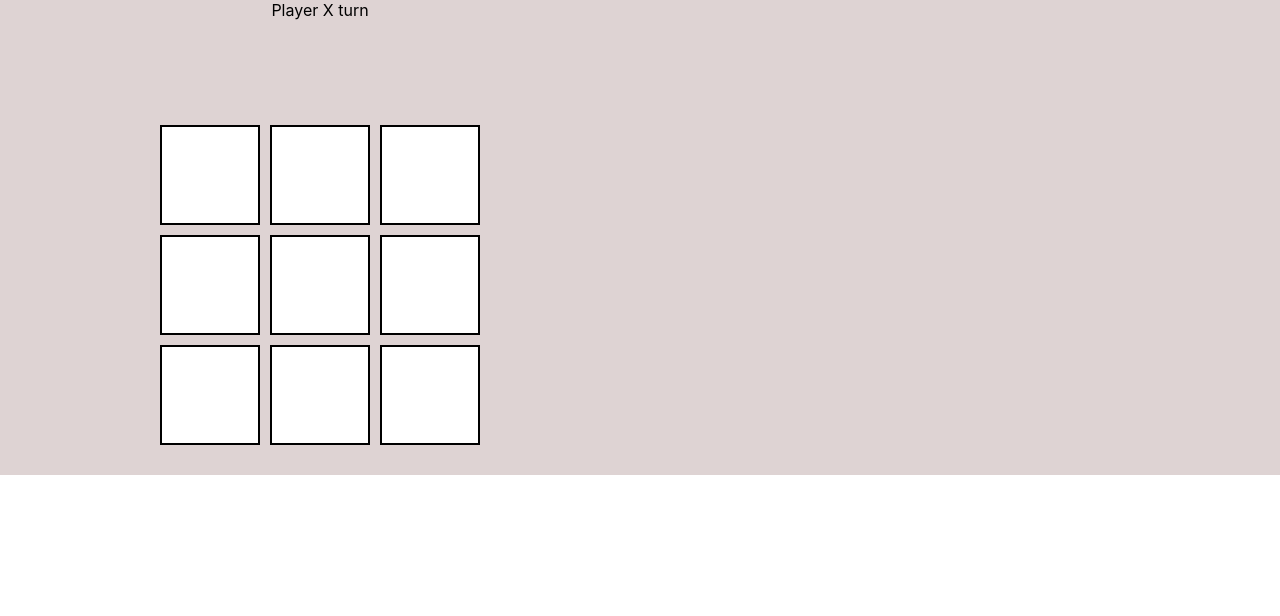
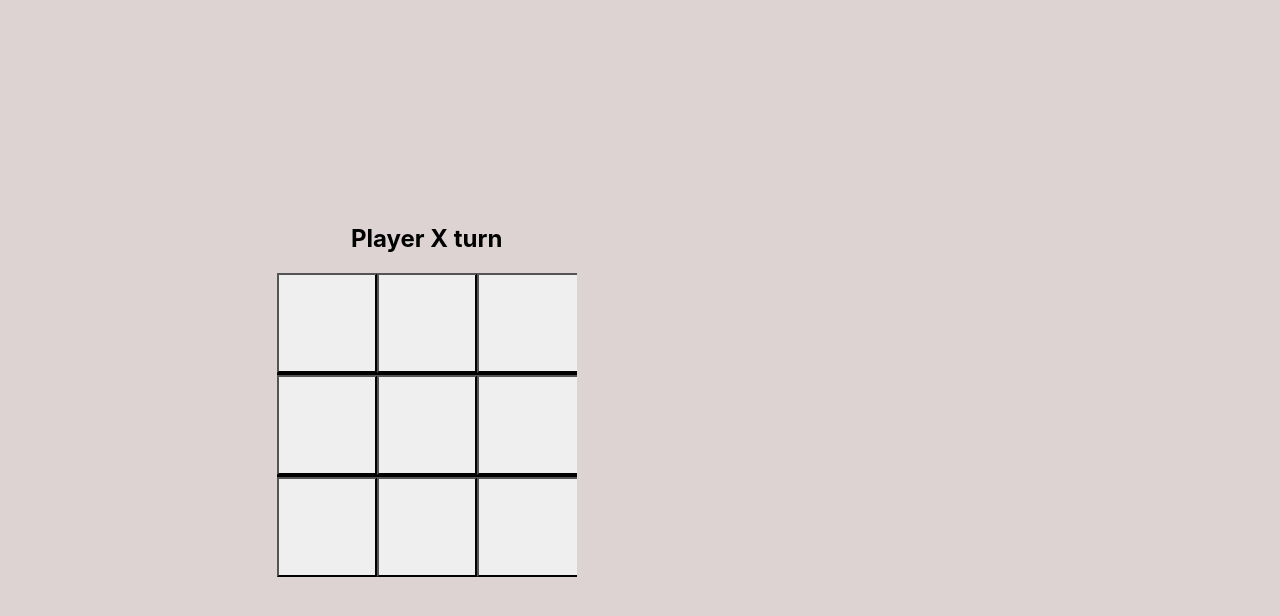
Before and after one commit to kapiljhajhria/projetc_01_react, a React (Create React App) app: page / in a window 1280 px wide. Shown: the top 616 px of the page. Built offline with nearby package versions, Linux system fonts and the light colour scheme.

Commit message:
UI changes

```diff
--- a/src/Game/index.js
+++ b/src/Game/index.js
@@ -157,25 +157,25 @@ class Game extends React.Component {
             return this.state.gameArray.map((board, idx) =>
                 (idx !== 0) ?
                     (
-                        <div className={"historybtn"}>
-                            <div>
+                        <div className={"historyBtn"}>
+
                             {/*{idx}.*/}
                             <button onClick={() => {
                                 this.onHistoryBtnPress(idx)
                             }}>
                                 Go back to move no {idx}
                             </button>
+
                         </div>
-                        </div>
-                    ) : (<div className={"historybtn"}>
-                        <div>
+                    ) : (<div className={"historyBtn"}>
+
                         {/*{moves - 1}.*/}
                         <button onClick={() => {
                             this.gameReset()
                         }}>
                             Restart Game
                         </button>
-                        </div>
+
                     </div>)
             )
         } else
@@ -184,10 +184,10 @@ class Game extends React.Component {
 
     render() {
         return (
-            <div className="gameboard">
+            <div className="gameBoard">
                 <div className="left">
                     <div className={"gamestatus"}>{this.state.status}</div>
-                    <div>
+                    <div className="gameGridContainer">
                         <Grid squares={this.state.squares} handleClick={(index) => this.handleClick(index)}/>
                     </div>
                 </div>
--- a/src/Game/styles.css
+++ b/src/Game/styles.css
@@ -1,24 +1,98 @@
+*{
+    margin: 0;
+    padding: 0;
+    box-sizing: border-box;
+}
 
-.gameboard{
+.App{
     display: flex;
+    height: 100vh;
+    width: 100vw;
+    background-color: #ded3d3;
+}
+.gameBoard{
+    display: flex;
+    align-self: center;
+    width: 100%;
 }
 
 
 .right{
+    display: flex;
+    flex-direction: column;
+    align-content: center;
+    align-items: center;
     align-self: center;
     justify-content: center;
     flex: 1;
     /*width: 100%;*/
 }
+.historyBtn button:active{
+    background-color: #3e8e41;
+    box-shadow: 0 5px #666;
+    transform: translateY(4px);
+}
+.historyBtn button{
+    padding: 5px 15px;
+    font-size: 18px;
+    text-align: center;
+    cursor: pointer;
+    outline: none;
+    color: #fff;
+    background-color: #4CAF50;
+    border: none;
+    border-radius: 8px;
+    box-shadow: 0 6px #999;
+}
+.historyBtn{
+
+    margin-bottom: 16px;
+
+    width: fit-content;
+    align-self: center;
+    padding-bottom: 3px;
+    font-size: 14px;
+    border-radius: 8px;
+}
+.historyBtn:hover{
+    background-color: #0dc138;
+}
 .left{
     display: flex;
     flex-direction: column;
     align-self: center;
-    flex: 1;
+    flex: 2;
     /*background-color: darkgray;*/
     /*border: 2px solid black;*/
     /*width: 100%;*/
 }
+.left button{
+    font-weight: bold;
+    font-size: 50px;
+    font-family: "Roboto Light", sans-serif;
+}
+.left button:active{
+    background-color: #d3f8db;
+}
 button{
-    margin: 5px;
+    /*border-radius: 8px;*/
+    box-shadow: red;
+    font-size: 16px;
+
 }
+.gameGridContainer{
+    flex: 4;
+}
+.gamestatus{
+    flex: 1;
+    display: flex;
+    flex-direction: column;
+    justify-content: center;
+    align-items: center;
+    align-content: center;
+    align-self: center;
+    text-align: center;
+    font-size: 24px;
+    font-weight: bold;
+    margin-bottom: 20px;
+}
--- a/src/Grid/styles.css
+++ b/src/Grid/styles.css
@@ -1,12 +1,7 @@
-.App{
-    padding-bottom: 25px;
-    background-color: #ded3d3;
-}
 .grid{
-    margin-top: 100px;
+    /*margin-top: 100px;*/
     display: flex;
     flex-direction: column;
-
 }
 .row1{
     /*width: 10px;*/
@@ -18,4 +13,14 @@
 .gridRow{
     display: flex;
     align-self: center;
+    border-bottom: solid 2px black;
 }
+.gridRow:last-child{
+    border-bottom: dashed 0 black;
+}
+.gridRow .button-square{
+    border-right: solid black 2px;
+}
+.gridRow .button-square:last-child{
+    border-right: 0;
+}
--- a/src/Square/styles.css
+++ b/src/Square/styles.css
@@ -2,9 +2,9 @@
 .button-square{
     /*width: 100%;*/
     /*flex: 1;*/
-    border: 2px solid black;
-    background-color: white;
-    color: #282c34;
+    /*border: 2px solid black;*/
+    /*background-color: white;*/
+    /*color: #282c34;*/
     width: 100px;
     height: 100px;
     font-size: 35px;
```
Lines whose indentation alone changed are shown as unchanged.
